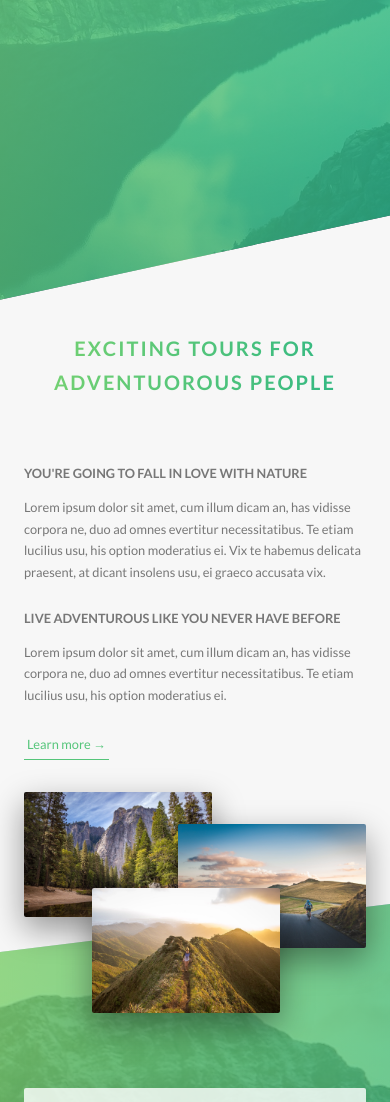
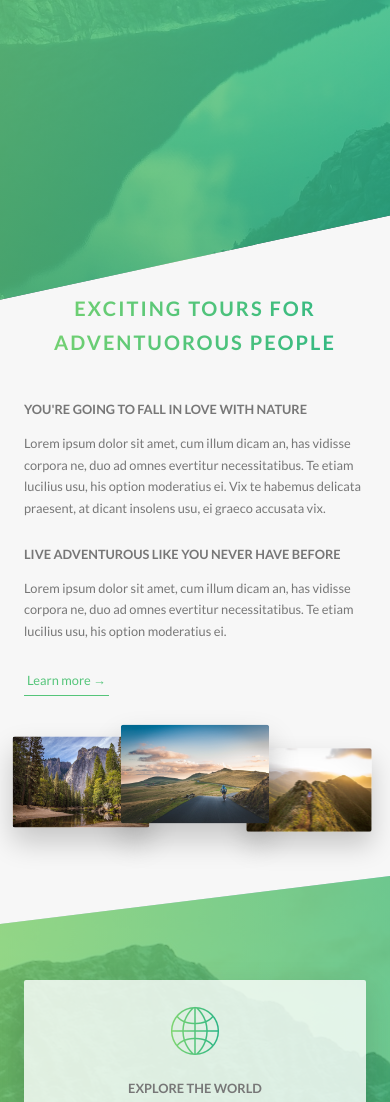
Before and after one commit to JodePalmer/natours-project, a website: page index.html in a window 390 px wide. Shown: the part 502-1604 px from the top of the page. Drawn offline with Linux system fonts and the light colour scheme.

Commit message:
added media queries to about and feature section

```diff
--- a/sass/base/_utilities.scss
+++ b/sass/base/_utilities.scss
@@ -8,10 +8,17 @@
 
 .u-margin-bottom-medium {
 	margin-bottom: 4rem !important;
+
+	@include respond(tab-port) {
+		margin-bottom: 3rem !important;
+	}
 }
 
 .u-margin-bottom-big {
 	margin-bottom: 8rem !important;
+	@include respond(tab-port) {
+		margin-bottom: 5rem !important;
+	}
 }
 
 .u-margin-top-big {
--- a/sass/components/_composition.scss
+++ b/sass/components/_composition.scss
@@ -10,19 +10,45 @@
 		transition: all .2s;
 		outline-offset: 2rem;
 
+		@include respond(tab-port) {
+			float: left;
+			position: relative;
+			width: 33.333333%;
+			box-shadow: 0 1.5rem 3rem rgba($color-black, .2);
+
+		}
+
+
 		&--p1 {
 			left: 0;
 			top: -2rem;
+
+			@include respond(tab-port) {
+				top: 0;
+				transform: scale(1.2);
+			}
 		}
 
 		&--p2 {
 			right: 0;
 			top: 2rem;
+
+			@include respond(tab-port) {
+				top: -1rem;
+				transform: scale(1.3);
+				z-index: 100;
+			}
 		}
 
 		&--p3 {
 			left: 20%;
 			top: 10rem;
+
+			@include respond(tab-port) {
+				top: 1rem;
+				left: 0;
+				transform: scale(1.1);
+			}
 		}
 
 		&:hover {
--- a/sass/components/_feature-box.scss
+++ b/sass/components/_feature-box.scss
@@ -6,6 +6,11 @@
 	border-radius: 2px;
 	box-shadow: 0 1.5rem 4rem rgba($color-black, .15);
 	transition: transform .3s;
+
+	@include respond(tab-port) {
+		padding: 2rem;
+	}
+
 	&__icon {
 		font-size: 6rem;
 		margin-bottom: .5rem;
@@ -13,6 +18,10 @@
 		background-image: linear-gradient(to right, $color-primary-light, $color-primary-dark);
 		-webkit-background-clip: text;
 		color: transparent;
+
+		@include respond(tab-port) {
+			margin-bottom: 0;
+		}
 	}
 
 	&:hover {
--- a/sass/layout/_footer.scss
+++ b/sass/layout/_footer.scss
@@ -11,6 +11,10 @@
 	&__logo-box {
 		text-align: center;
 		margin-bottom: 8rem;
+
+		@include respond(tab-port) {
+			margin-bottom: 6rem;
+		}
 	}
 
 	&__logo {
--- a/sass/pages/_home.scss
+++ b/sass/pages/_home.scss
@@ -2,6 +2,10 @@
 	background-color: $color-grey-light-1;
 	padding: 25rem 0;
 	margin-top: -20vh;
+
+	@include respond(tab-port) {
+		padding: 20rem 0;
+	}
 }
 
 .section-features {
@@ -18,22 +22,38 @@
 	& > * {
 		transform: skewY(7deg);
 	}
+
+	@include respond(tab-port) {
+		padding: 10rem 0;
+	}
 }
 
 .section-tours {
 	background-color: $color-grey-light-1;
 	padding: 25rem 0 15rem 0;
 	margin-top: -10rem;
+
+	@include respond(tab-port) {
+		padding: 20rem 0 10rem 0;
+	}
 }
 
 .section-stories {
 	padding: 15rem 0;
 	position: relative;
+
+	@include respond(tab-port) {
+		padding: 10rem 0;
+	}
 }
 
 .section-book {
 	padding: 15rem 0;
 	background-image: linear-gradient(to right bottom, $color-primary-light, $color-primary-dark);
+
+	@include respond(tab-port) {
+		padding: 10rem 0;
+	}
 }
 
 .book {
```
Also changed, not shown: css/style.css.
